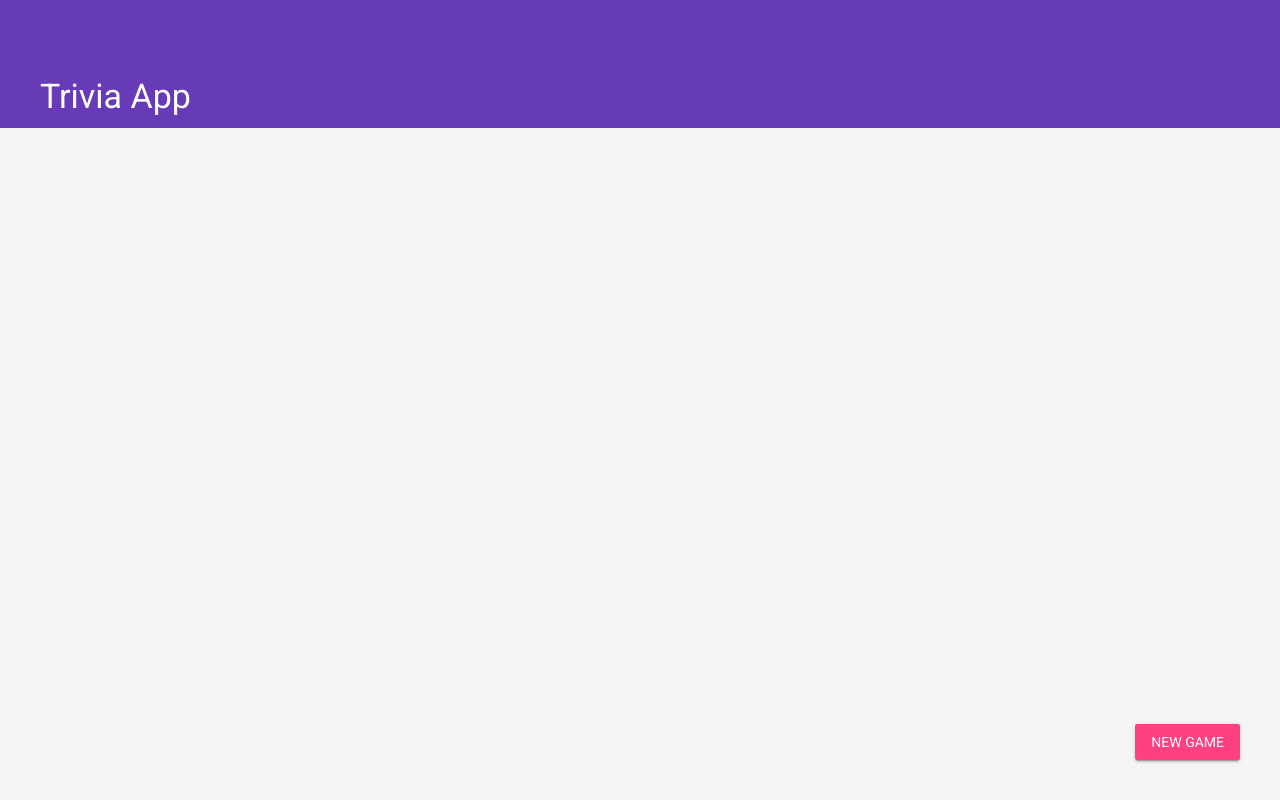
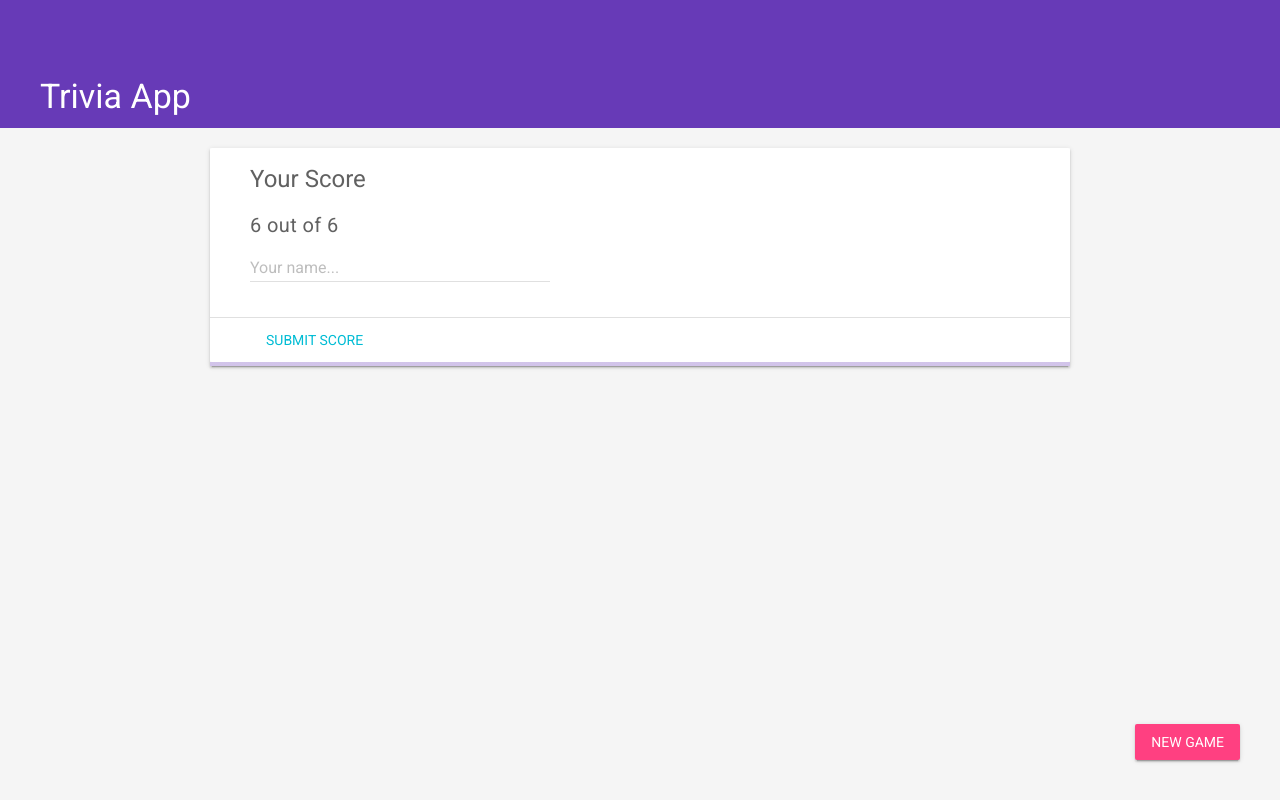
Before and after one commit to rcousland/trivia, a website: page public/mat/index.html in a window 1280 px wide. Drawn offline with nearby package versions, Linux system fonts and the light colour scheme.

Commit message:
add userScoreCard

```diff
--- a/public/mat/index.html
+++ b/public/mat/index.html
@@ -138,6 +138,28 @@
               <li class="mdl-menu__item">Dolor</li>
             </ul>
 
+          </section>
+          <section id="userScoreCard"  class="section--center mdl-grid mdl-grid--no-spacing mdl-shadow--2dp">
+            <div class="mdl-card mdl-cell mdl-cell--12-col">
+              <div class="mdl-card__supporting-text mdl-grid mdl-grid--no-spacing">
+                <h4>Your Score</h4>
+                <h5 id="userScoreText" class="mdl-cell mdl-cell--12-col">6 out of 6</h5>
+
+                  <!-- Textfield with Floating Label -->
+                  <form action="#">
+                    <div class="mdl-textfield mdl-js-textfield mdl-textfield--floating-label">
+                      <input class="mdl-textfield__input" type="text" id="user" pattern="[A-Z,a-z, ]*">
+                      <label class="mdl-textfield__label" for="user">Your name...</label>
+                      <span class="mdl-textfield__error">Letters and spaces only</span>
+                    </div>
+                  </form>
+              </div>
+              <div class="mdl-card__actions">
+                <a href="#" class="mdl-button">Submit Score</a>
+              </div>
+            </div>
+            <!-- Simple MDL Progress Bar -->
+            <div id="p1" class="mdl-progress mdl-js-progress"></div>
           </section>
           <!--
           <section class="section--center mdl-grid mdl-grid--no-spacing mdl-shadow--2dp">
```
